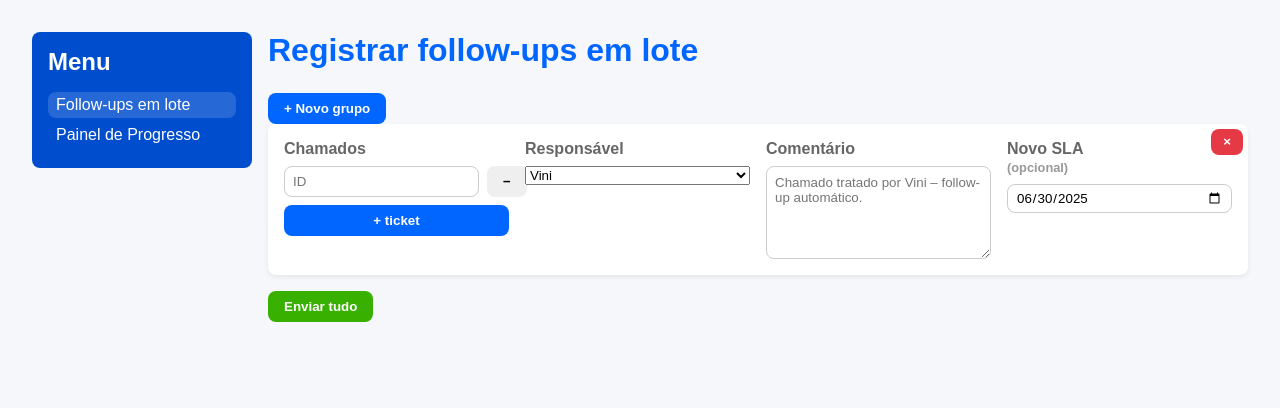
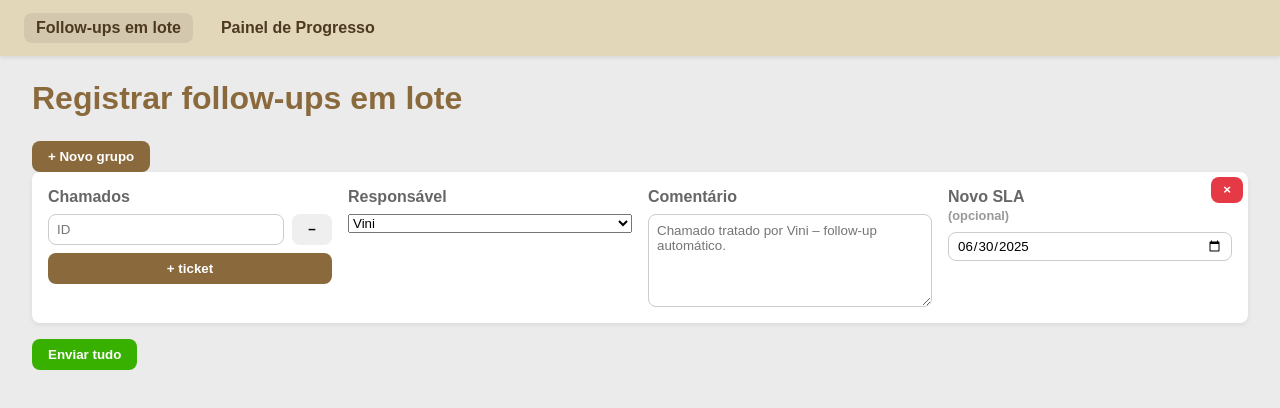
Before and after one commit to MateusVergennes/GLPI-FastFollowUp, a website: page public/index.html in a window 1280 px wide. Drawn offline with Linux system fonts and the light colour scheme.

Commit message:
days calc

```diff
--- a/public/index.html
+++ b/public/index.html
@@ -7,14 +7,14 @@
     <link rel="stylesheet" href="style.css">
 </head>
 
-<body class="with-sidebar">
-    <aside class="sidebar">
-        <h2>Menu</h2>
+<body>
+    <!-- barra de navegação fixa -->
+    <header class="topbar">
         <nav>
             <a href="index.html" class="active">Follow-ups em lote</a>
             <a href="dashboard.html">Painel de Progresso</a>
         </nav>
-    </aside>
+    </header>
 
     <main class="content">
         <h1>Registrar follow-ups em lote</h1>
--- a/public/style.css
+++ b/public/style.css
@@ -1,11 +1,14 @@
 :root {
-    --bg: #f5f7fa;
+    --topbar-bg: #e3d7ba;
+    --accent: #8a6a3c;
+    --text-dark: #4d3920;
+    --bg       : #ebebeb;
     --card: #fff;
-    --accent: #0066ff;
     --gray: #666;
     --radius: 8px;
     --shadow: 0 2px 5px rgba(0, 0, 0, .07);
     --gap: 1rem;
+    --topbar-h: 56px;
     font-size: 16px;
 }
 
@@ -13,19 +16,56 @@
     margin: 0;
     padding: 0;
     box-sizing: border-box;
-    font-family: sans-serif;
+    font-family: sans-serif
 }
 
 body {
     background: var(--bg);
-    padding: 2rem;
+    padding: calc(var(--topbar-h) + 1.5rem) 2rem 2rem;
+    color: var(--text-dark);
 }
 
+/* ---------- barra superior ---------- */
+.topbar {
+    position: fixed;
+    top: 0;
+    left: 0;
+    right: 0;
+    height: var(--topbar-h);
+    background: var(--topbar-bg);
+    display: flex;
+    align-items: center;
+    padding: 0 1.5rem;
+    z-index: 1000;
+    box-shadow: 0 2px 4px rgba(0, 0, 0, .08);
+}
+
+.topbar nav {
+    display: flex;
+    gap: 1rem;
+}
+
+.topbar a {
+    color: var(--text-dark);
+    text-decoration: none;
+    font-weight: 600;
+    padding: .4rem .75rem;
+    border-radius: var(--radius);
+    transition: .2s;
+}
+
+.topbar a.active,
+.topbar a:hover {
+    background: rgba(0, 0, 0, .07);
+}
+
+/* ---------- tipografia ---------- */
 h1 {
     margin-bottom: 1.5rem;
     color: var(--accent);
 }
 
+/* ---------- botões ---------- */
 button {
     padding: .5rem 1rem;
     border: none;
@@ -37,60 +77,25 @@ button {
 
 button.primary {
     background: var(--accent);
-    color: #fff;
+    color: #fff
 }
 
 button.success {
     background: #38b000;
     color: #fff;
-    margin-top: var(--gap);
+    margin-top: var(--gap)
 }
 
 button.danger {
     background: #e63946;
-    color: #fff;
+    color: #fff
 }
 
 button:hover {
-    filter: brightness(.9);
+    filter: brightness(.9)
 }
 
-body.with-sidebar {
-    display: flex;
-}
-
-.sidebar {
-    width: 220px;
-    background: #004dce;
-    color: #fff;
-    border-radius: var(--radius);
-    padding: 1rem;
-    margin-right: var(--gap);
-    height: fit-content;
-}
-
-.sidebar h2 {
-    margin-bottom: 1rem;
-}
-
-.sidebar a {
-    display: block;
-    color: #fff;
-    text-decoration: none;
-    margin: .25rem 0;
-    padding: .25rem .5rem;
-    border-radius: var(--radius);
-}
-
-.sidebar a.active,
-.sidebar a:hover {
-    background: rgba(255, 255, 255, .15);
-}
-
-.content {
-    flex: 1;
-}
-
+/* ---------- cards & acordeões ---------- */
 .card {
     background: var(--card);
     border-radius: var(--radius);
@@ -102,58 +107,62 @@ body.with-sidebar {
 details.card>summary {
     cursor: pointer;
     font-weight: 600;
-    margin-bottom: .5rem;
+    margin-bottom: .5rem
 }
 
+/* ---------- tooltip / ícone novo ---------- */
 .info {
     cursor: help;
     font-style: normal;
-    margin-left: .3rem;
+    margin-left: .3rem
 }
 
+.new-icon {
+    margin-left: .35rem;
+    font-size: 1.3em;
+    cursor: help;
+    line-height: 1
+}
+
+/* ---------- tabelas ---------- */
 table {
     width: 100%;
     border-collapse: collapse;
-    margin-top: .5rem;
+    margin-top: .5rem
 }
 
 thead th {
     text-align: left;
     font-size: .9rem;
     color: var(--gray);
-    padding-bottom: .25rem;
+    padding-bottom: .25rem
 }
 
 td,
 th {
-    padding: .3rem .2rem;
+    padding: .3rem .2rem
 }
 
 tbody tr:nth-child(odd) {
-    background: #fafafa;
+    background: #fafafa
+}
+
+/* ---------- listas ---------- */
+#old-list,
+#new-list {
+    padding-left: 1.25rem
 }
 
 #old-list li,
 #new-list li {
-    margin: .25rem 0;
+    margin: .25rem 0
 }
 
-#old-list,
-#new-list {
-    padding-left: 1.25rem;
-}
-
-
-.new-icon {
-    margin-left: .35rem;
-    font-size: 1.1em;
-    cursor: help;
-}
-
+/* ---------- elementos da página de follow-ups ---------- */
 #groups {
     display: flex;
     flex-direction: column;
-    gap: var(--gap);
+    gap: var(--gap)
 }
 
 .group {
@@ -172,37 +181,37 @@ tbody tr:nth-child(odd) {
     min-width: 220px;
     display: flex;
     flex-direction: column;
-    gap: .5rem;
+    gap: .5rem
 }
 
 .group h2 {
     font-size: 1rem;
-    color: var(--gray);
+    color: var(--gray)
 }
 
 .ticket-row {
     display: flex;
-    gap: .5rem;
+    gap: .5rem
 }
 
 .ticket-row input {
     flex: 1;
     padding: .3rem .5rem;
     border: 1px solid #ccc;
-    border-radius: var(--radius);
+    border-radius: var(--radius)
 }
 
 textarea {
     resize: vertical;
     padding: .5rem;
     border: 1px solid #ccc;
-    border-radius: var(--radius);
+    border-radius: var(--radius)
 }
 
-input[type="date"] {
+input[type=date] {
     padding: .3rem .5rem;
     border: 1px solid #ccc;
-    border-radius: var(--radius);
+    border-radius: var(--radius)
 }
 
 .remove-group {
```
Also changed, not shown: public/dashboard.html (+10 -13 lines), public/dashboard.js (+49 -16 lines).
